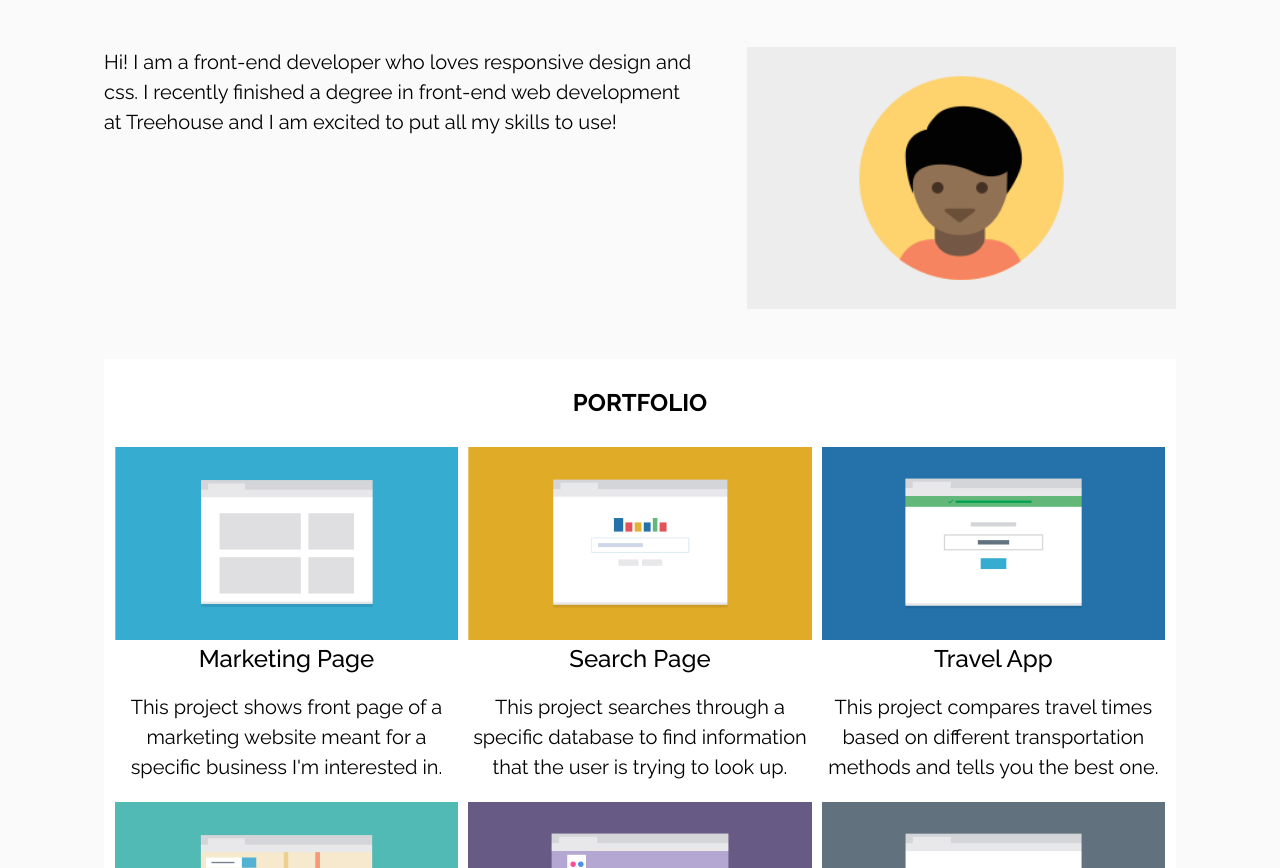
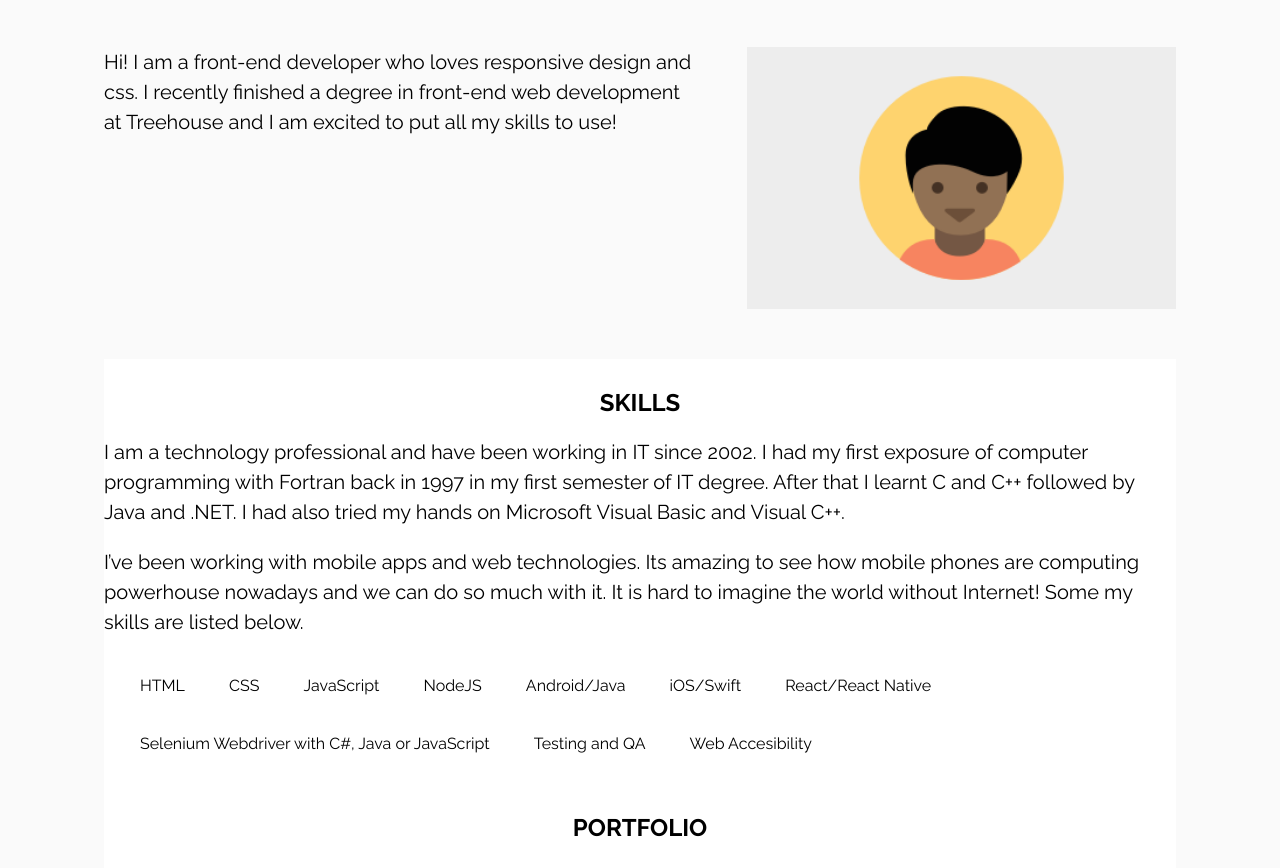
Before and after one commit to dilipagheda/mobile-first-responsive-layout, a plain HTML site: page index.html in a window 1280 px wide. Shown: the part 167-1035 px from the top of the page. Drawn offline with Linux system fonts and the light colour scheme.

Commit message:
added a section for skills and fixed some bugs

```diff
--- a/css/styles.css
+++ b/css/styles.css
@@ -12,14 +12,11 @@ h1, li a {
   font-family: 'Ubuntu', sans-serif;
 }
 
-li:hover, .back-to-top .top a:hover {
+nav li:hover, .back-to-top .top a:hover {
   background-color: black;
   opacity: 0.5;
 }
 
-li a:hover {
-  color: white;
-}
 
 .name-nav {
   text-align: center;
@@ -110,14 +107,18 @@ footer span {
 .back-to-top {
   padding-top: 10px;
   border-top: 1px solid #E7E7E7;
+  display: block;
 }
 
 .back-to-top .student-name {
   float: left;
+  width:50%;
 }
 
 .back-to-top .top {
   float: right;
+  width:50%;
+  text-align: right;
 }
 
 .back-to-top .student-name, .top {
@@ -137,13 +138,37 @@ a:visited {
   color: #7F7F7F;
 }
 
+.skills {
+  margin-bottom: 40px;
+  width: 100%;
+}
+.skills p{
+  text-align: center;
+}
+.skills ul{
+  margin-left: 1em;
+}
+.skills li{
+  padding: 1em;
+}
+.skills li:hover{
+  border: 1px solid black;
+  border-radius: 5px;
+}
 .clearfix::after {
   content: "";
   clear: both;
   display: table;
 }
 
-@media (min-width:769px) {
+@media (min-width:768px){
+  .skills p{
+    text-align: left;
+  }
+  .skills ul li{
+    display:inline-block;
+    padding: 1.25em;
+  }
   img {
     width: 100%;
     margin: 0;
@@ -183,12 +208,7 @@ a:visited {
     width: 100%;
   }
 
-  /* #portfolio {
-    background-color: red;
- } */
   .inner {
-    /* border:1px solid black; */
-    /* background-color: yellow; */
     width: 98%;
     margin: 30px auto 0 auto;
   }
--- a/index.html
+++ b/index.html
@@ -28,6 +28,9 @@
             <a href="#portfolio">Portfolio</a>
           </li>
           <li>
+            <a href="#skills">Skills</a>
+          </li>
+          <li>
             <a href="#contact">Contact</a>
           </li>
         </ul>
@@ -47,6 +50,31 @@
 
     <main id="portfolio">
 
+<div id="skills" class="skills">
+  <h2>Skills</h2>
+
+<p>
+  I am a technology professional and have been working in IT since 2002. I had my first exposure of computer programming with Fortran back in 1997 in my first semester of IT degree. After that I learnt C and C++ followed by Java and .NET.  I had also tried my hands on Microsoft Visual Basic and Visual C++.
+</p>
+
+
+<p>
+I’ve been working with mobile apps and web technologies. Its amazing to see how mobile phones are computing powerhouse nowadays and we can do so much with it. It is hard to imagine the world without Internet! Some my skills are listed below.
+</p>
+
+<ul>
+  <li>HTML</li>
+  <li>CSS</li>
+  <li>JavaScript</li>
+  <li>NodeJS</li>
+  <li>Android/Java</li>
+  <li>iOS/Swift</li>
+  <li>React/React Native</li>
+  <li>Selenium Webdriver with C#, Java or JavaScript</li>
+  <li>Testing and QA</li>
+  <li>Web Accesibility</li>
+</ul>
+</div>
       <h2>Portfolio</h2>
       <div class="portfolio-container ">
         <div class="inner clearfix">
@@ -126,6 +154,9 @@
               <a href="#portfolio">Portfolio</a>
             </li>
             <li>
+              <a href="#skills">Skills</a>
+            </li>
+            <li>
               <a href="#contact">Contact</a>
             </li>
           </ul>
```
